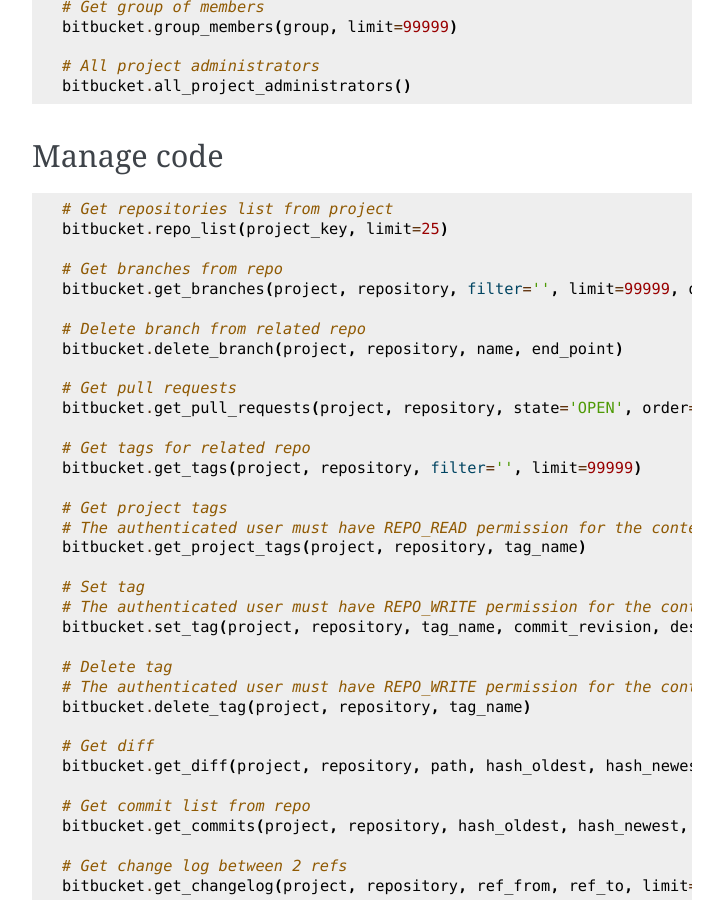
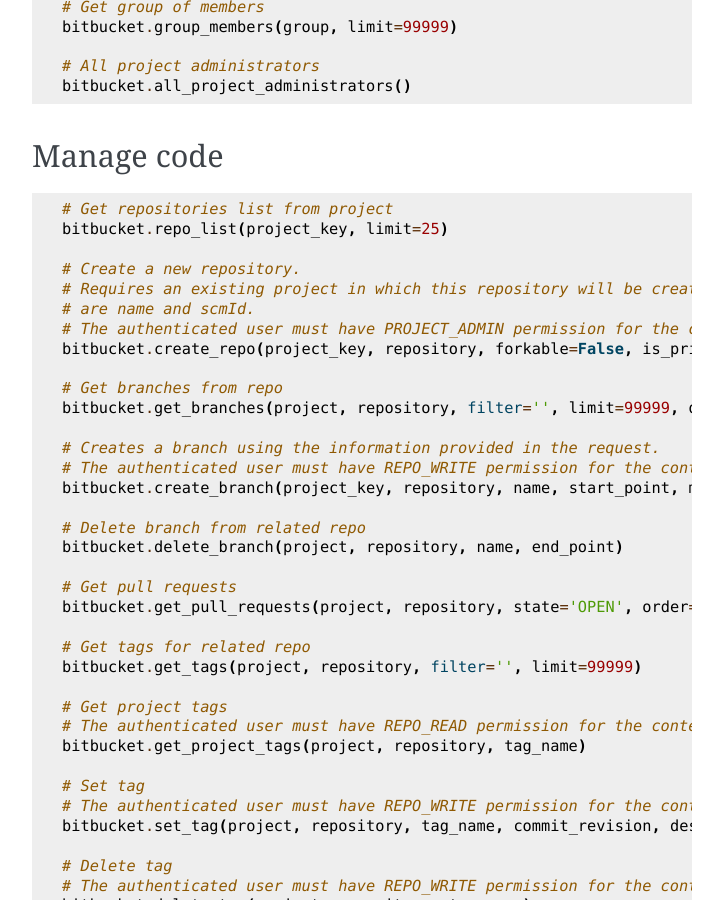
Before and after one commit to atlassian-api/atlassian-python-api, a Sphinx documentation site: the page built from docs/bitbucket.rst, in a window 1280 px wide and 900 px high, scrolled down 685 px. Shown: the whole window, without its empty margins (388-1111 px from the left). Built offline with Sphinx 7.4.7, drawn with Linux system fonts in a browser that asks for light colours; pages that are not in the unit, such as notebooks, are missing from menus.

Commit message:
updated docs for 'bitbucket.create_repo' and 'bitbucket.create_branch'

```diff
--- a/docs/bitbucket.rst
+++ b/docs/bitbucket.rst
@@ -46,8 +46,18 @@
     # Get repositories list from project
     bitbucket.repo_list(project_key, limit=25)
 
+    # Create a new repository.
+    # Requires an existing project in which this repository will be created. The only parameters which will be used
+    # are name and scmId.
+    # The authenticated user must have PROJECT_ADMIN permission for the context project to call this resource.
+    bitbucket.create_repo(project_key, repository, forkable=False, is_private=True):
+
     # Get branches from repo
     bitbucket.get_branches(project, repository, filter='', limit=99999, details=True)
+
+    # Creates a branch using the information provided in the request.
+    # The authenticated user must have REPO_WRITE permission for the context repository to call this resource.
+    bitbucket.create_branch(project_key, repository, name, start_point, message)
 
     # Delete branch from related repo
     bitbucket.delete_branch(project, repository, name, end_point)
```
Also changed, not shown: 1 other file.
